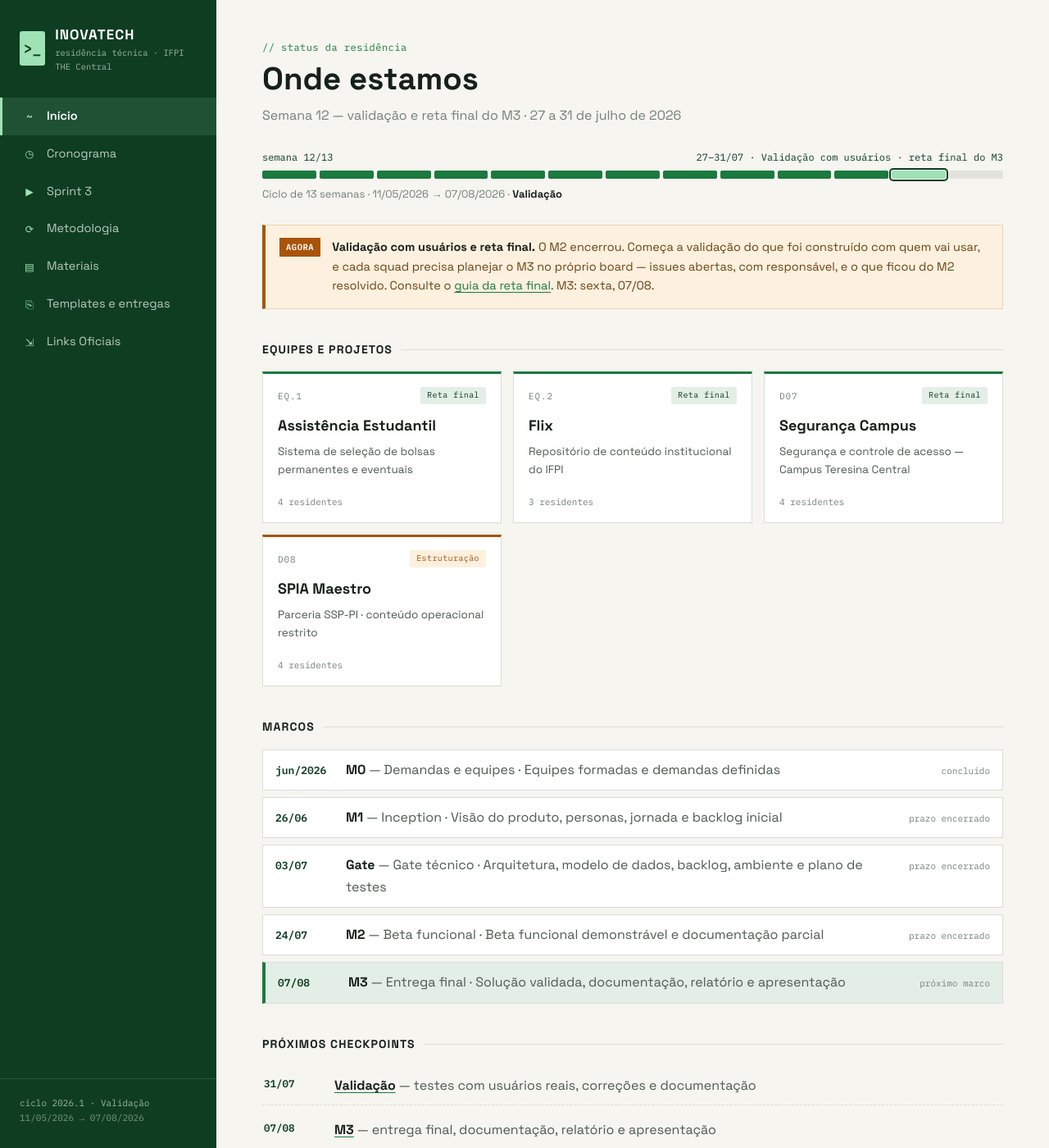
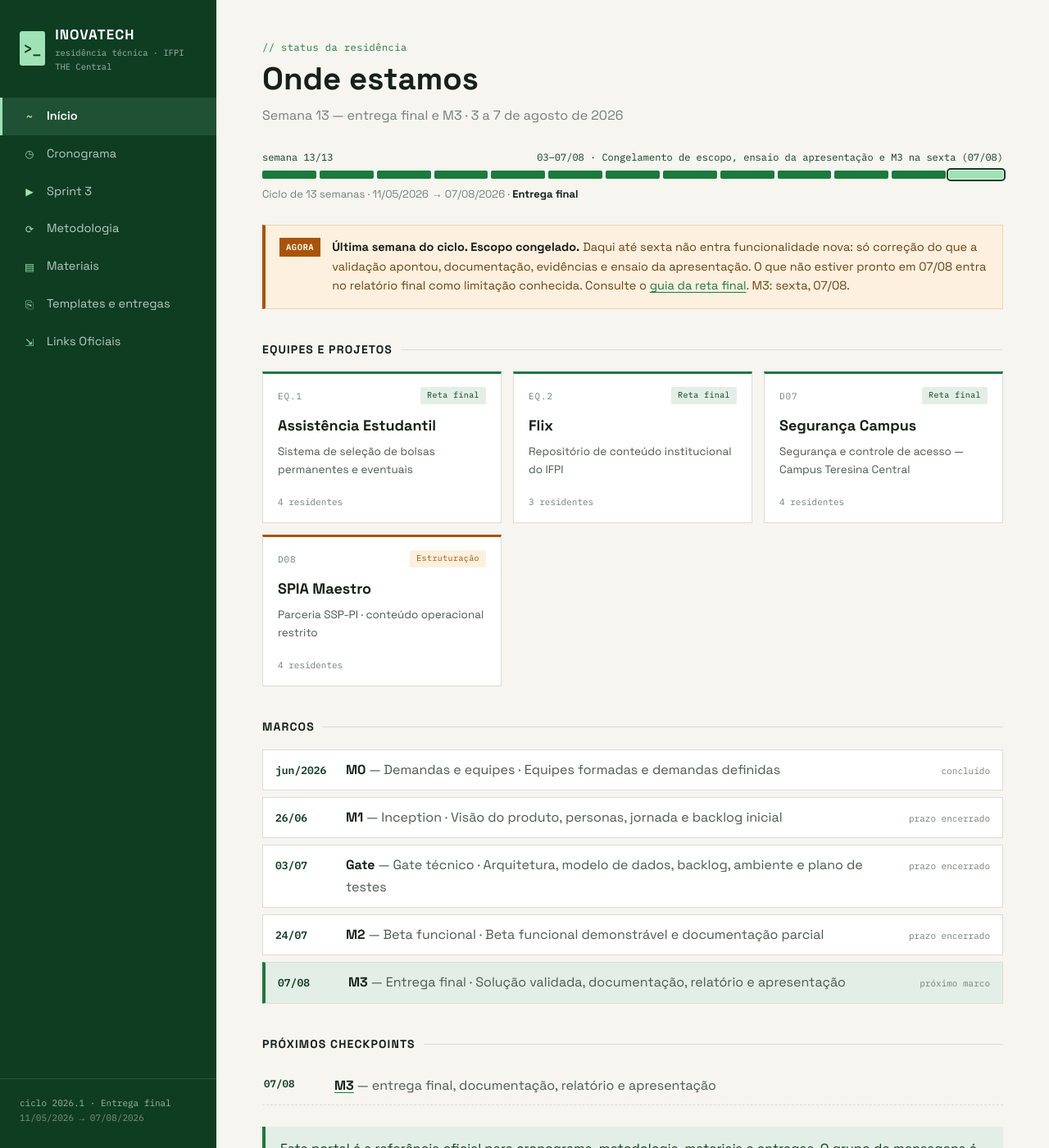
Before and after one commit to inovatech-ifpi/portal, a Jekyll site: the page built from index.md, in a window 1280 px wide and 1400 px high. Shown: the whole window at 82% size. Built offline with Jekyll 4.4.1, drawn with Linux system fonts in a browser that asks for light colours.

Commit message:
portal: semana 13 — última semana do ciclo, escopo congelado e M3 na sexta
- _data/portal.yml: current_week 12 → 13, período 03–07/08, fase "Entrega final";
  semana 12 marcada como done, semana 13 como current com link do guia da reta final;
  checkpoint vencido de 31/07 removido, resta o M3 07/08.
- index.md: description e box AGORA atualizados — sai a instrução de planejar o M3
  no board (semana passada), entra o congelamento de escopo, ensaio e limitação
  conhecida no relatório final.
- materiais.md: seção da semana 13 com relatório final, README da equipe e retrospectiva.

Co-Authored-By: Claude Opus 5 <noreply@anthropic.com>

```diff
--- a/_data/portal.yml
+++ b/_data/portal.yml
@@ -6,10 +6,10 @@ cycle:
   start: "11/05/2026"
   end: "07/08/2026"
   total_weeks: 13
-  current_week: 12
-  current_period: "27–31/07"
-  current_phase: "Validação"
-  current_focus: "Validação com usuários · reta final do M3"
+  current_week: 13
+  current_period: "03–07/08"
+  current_phase: "Entrega final"
+  current_focus: "Congelamento de escopo, ensaio da apresentação e M3 na sexta (07/08)"
 
 projects:
   - code: "EQ.1"
@@ -108,18 +108,15 @@ weeks:
   - number: "12"
     period: "27–31/07"
     focus: "Validação com usuários e preparação da entrega final"
-    state: "current"
+    state: "done"
     link: "/reta-final/"
   - number: "13"
     period: "03–07/08"
     focus: "Demo Day, relatório, encerramento e M3"
-    state: "future"
+    state: "current"
+    link: "/reta-final/"
 
 deadlines:
-  - date: "31/07"
-    title: "Validação"
-    detail: "testes com usuários reais, correções e documentação"
-    link: "/reta-final/"
   - date: "07/08"
     title: "M3"
     detail: "entrega final, documentação, relatório e apresentação"
--- a/index.md
+++ b/index.md
@@ -3,7 +3,7 @@ layout: page
 title: "Onde estamos"
 permalink: /
 kicker: "// status da residência"
-description: "Semana 12 — validação e reta final do M3 · 27 a 31 de julho de 2026"
+description: "Semana 13 — entrega final e M3 · 3 a 7 de agosto de 2026"
 ---
 
 <div class="progress-block" aria-label="Progresso do ciclo">
@@ -26,10 +26,10 @@ description: "Semana 12 — validação e reta final do M3 · 27 a 31 de julho d
 <div class="alert">
   <span class="alert-tag mono">AGORA</span>
   <p>
-    <strong>Validação com usuários e reta final.</strong>
-    O M2 encerrou. Começa a validação do que foi construído com quem vai usar,
-    e cada squad precisa planejar o M3 no próprio board — issues abertas, com
-    responsável, e o que ficou do M2 resolvido. Consulte o
+    <strong>Última semana do ciclo. Escopo congelado.</strong>
+    Daqui até sexta não entra funcionalidade nova: só correção do que a validação
+    apontou, documentação, evidências e ensaio da apresentação. O que não estiver
+    pronto em 07/08 entra no relatório final como limitação conhecida. Consulte o
     <a href="{{ '/reta-final/' | relative_url }}">guia da reta final</a>.
     M3: sexta, 07/08.
   </p>
```
Also changed, not shown: materiais.md (+7 -0 lines).
